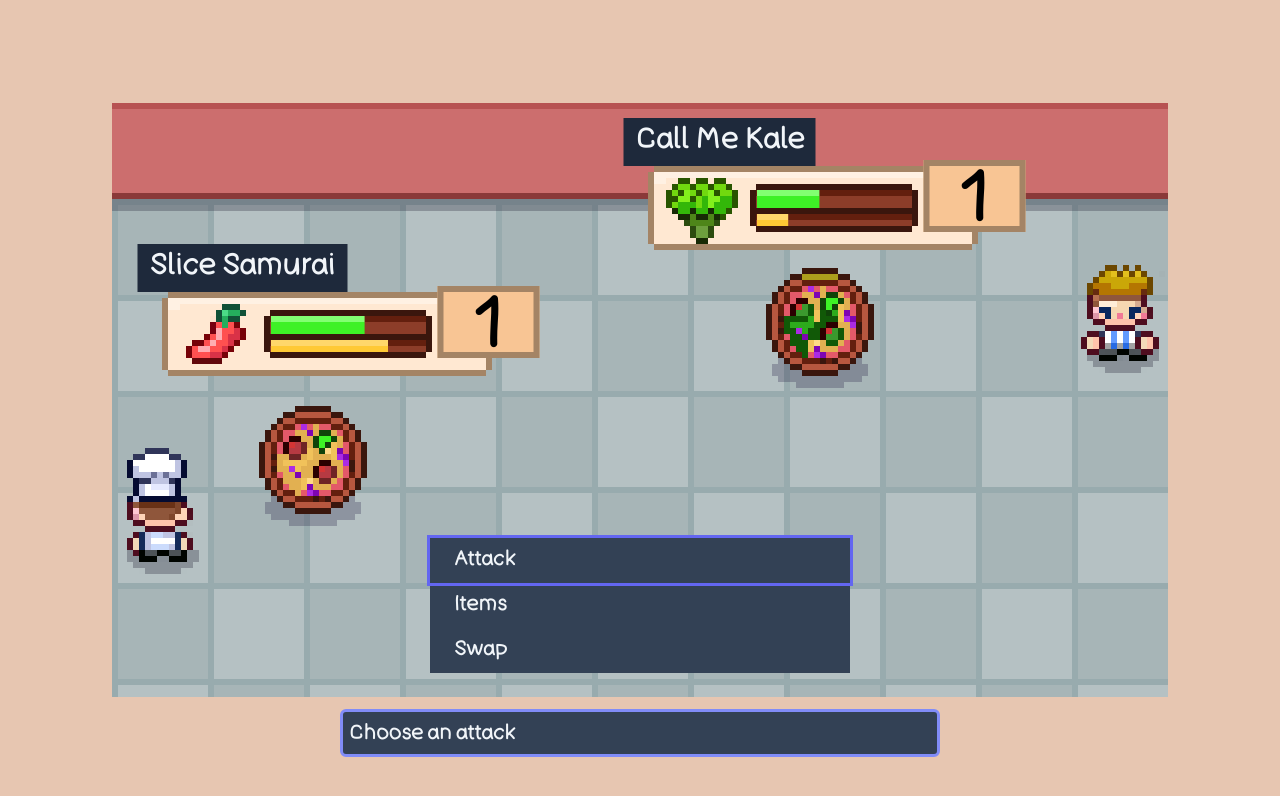
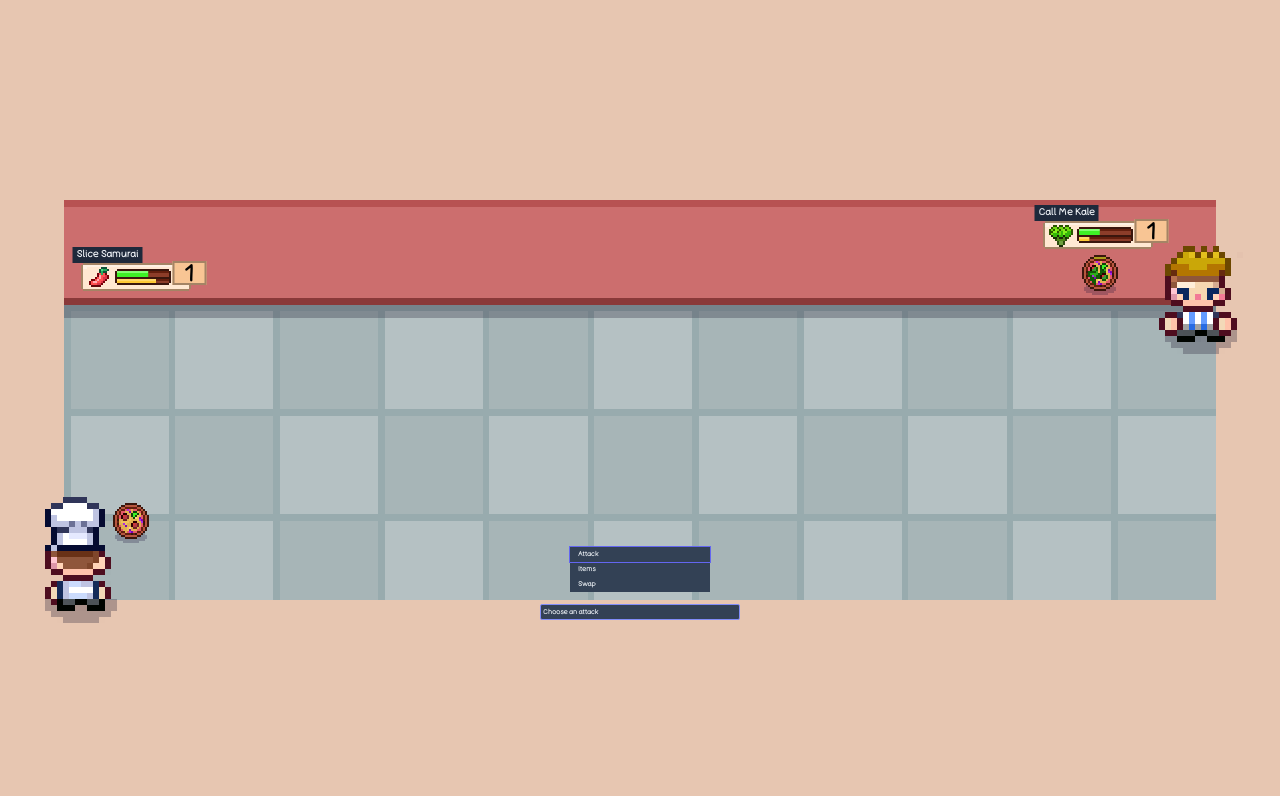
Before and after one commit to AlkarimJ1997/pizza-legends, a Next.js app: page / in a window 1280 px wide. Shown: the top 796 px of the page. Built offline with nearby package versions, Linux system fonts and the light colour scheme.

Commit message:
Temp reworking HTML structure

```diff
--- a/app/globals.css
+++ b/app/globals.css
@@ -31,16 +31,6 @@ body {
 		image-rendering: -webkit-crisp-edges;
 		image-rendering: pixelated;
 		image-rendering: crisp-edges;
-	}
-
-	.battle {
-		background-image: url(/images/maps/StreetBattle.png);
-		background-size: cover;
-		image-rendering: pixelated;
-	}
-
-	.battle-shadow {
-		background: url(/images/characters/shadow.png) no-repeat no-repeat;
 	}
 
 	.combatant-plate {
--- /dev/null
+++ b/components/Container.tsx
@@ -0,0 +1,20 @@
+import clsx from 'clsx';
+
+interface ContainerProps {
+	inBattle: boolean;
+	children: React.ReactNode;
+}
+
+const Container = ({ inBattle, children }: ContainerProps) => {
+	return (
+		<div
+			className={clsx(
+				// inBattle && 'w-battleWidth h-battleHeight',
+				!inBattle && 'w-gameWidth h-gameHeight'
+			)}>
+			{children}
+		</div>
+	);
+};
+
+export default Container;
--- a/components/RenderOverworld.tsx
+++ b/components/RenderOverworld.tsx
@@ -9,6 +9,7 @@ import SceneChange from '@/components/ui/SceneChange';
 import { setBackgroundColor } from '@/utils/helpers';
 import BattleScene from '@/components/battle/BattleScene';
 import clsx from 'clsx';
+import Container from '@/components/Container';
 
 const RenderOverworld = () => {
 	const [overworld, setOverworld] = useState<OverworldChanges | null>(null);
@@ -34,24 +35,21 @@ const RenderOverworld = () => {
 	const { cameraTransformX: x, cameraTransformY: y } = overworld;
 
 	return (
-		<div className='fixed inset-0 flex items-center justify-center'>
-			<div
-				className={clsx(
-					overworld.battle &&
-						'w-battleWidth h-battleHeight scale-battlePixelSize',
-					!overworld.battle && 'w-gameWidth h-gameHeight scale-pixelSize'
-				)}>
-				<div
-					style={{
-						transform: `translate3d(${x}, ${y}, 0)`,
-					}}>
+		<div className='grid min-h-screen place-items-center'>
+			<Container inBattle={!!overworld.battle}>
+				{overworld.battle ? (
+					<BattleScene overworld={overworld} />
+				) : (
+					<div className='w-full h-full scale-pixelSize'>
+						<div style={{ transform: `translate3d(${x}, ${y}, 0)` }}>
 							<BackgroundLayer overworld={overworld} />
 							<PlacementsLayer overworld={overworld} />
 						</div>
-				<BattleScene overworld={overworld} />
 					</div>
+				)}
 				<TextMessage overworld={overworld} />
 				<SceneChange overworld={overworld} />
+			</Container>
 		</div>
 	);
 };
--- a/components/battle/BattleImage.tsx
+++ b/components/battle/BattleImage.tsx
@@ -1,3 +1,5 @@
+import clsx from 'clsx';
+
 /* eslint-disable @next/next/no-img-element */
 interface BattleImageProps {
 	src: string;
@@ -8,7 +10,14 @@ interface BattleImageProps {
 const BattleImage = ({ src, alt, className }: BattleImageProps) => {
 	return (
 		<div
-			className={`battle-shadow absolute scale-[2] w-8 h-8 overflow-hidden ${className}`}>
+			className={clsx(
+				'absolute scale-battlePixelImage w-8 h-8 overflow-hidden',
+				className && className
+			)}
+			style={{
+				backgroundImage: `url(/images/characters/shadow.png)`,
+				backgroundRepeat: 'no-repeat',
+			}}>
 			<img src={src} alt={alt} className='pointer-events-none max-w-none' />
 		</div>
 	);
--- a/components/battle/BattleScene.tsx
+++ b/components/battle/BattleScene.tsx
@@ -13,7 +13,12 @@ const BattleScene = ({ overworld }: BattleSceneProps) => {
 	const { combatants, keyboardMenu } = overworld.battle;
 
 	return (
-		<div className='battle w-battleWidth h-battleHeight'>
+		<div
+			className='w-[90vw] min-h-[50vh] bg-cover max-w-7xl relative'
+			style={{
+				backgroundImage: `url(/images/maps/StreetBattle.png)`,
+				imageRendering: 'pixelated',
+			}}>
 			<BattleImage
 				src='/images/characters/people/hero.png'
 				alt='Hero'
--- a/components/ui/TextMessage.tsx
+++ b/components/ui/TextMessage.tsx
@@ -11,9 +11,10 @@ const TextMessage = ({ overworld }: TextMessageProps) => {
 
 	return (
 		<div
+    // text-sm sm:text-lg md:text-xl
 			className={clsx(
-				'py-1 px-2 rounded-md bg-slate-700 text-slate-100 shadow-xl border-2 border-indigo-400 absolute bottom-16 text-sm sm:text-lg md:text-xl',
-				overworld.battle && '',
+				'py-1 px-2 rounded-md bg-slate-700 text-slate-100 shadow-xl border-2 border-indigo-400 absolute left-0 right-0 mx-auto',
+				overworld.battle && '-bottom-full text-xl',
 				!overworld.battle && 'min-h-[15vh] w-[90%] max-w-lg'
 			)}>
 			{characters.map(({ char, show }, i) => (
--- a/tailwind.config.js
+++ b/tailwind.config.js
@@ -18,6 +18,7 @@ module.exports = {
 			scale: {
 				pixelSize: 'var(--pixel-size)',
 				battlePixelSize: 'var(--battle-pixel-size)',
+				battlePixelImage: 'calc(var(--battle-pixel-size) * 2)',
 			},
 			animation: {
 				'fade-in': 'fade-in 0.5s forwards',
```
Lines whose indentation alone changed are shown as unchanged.
